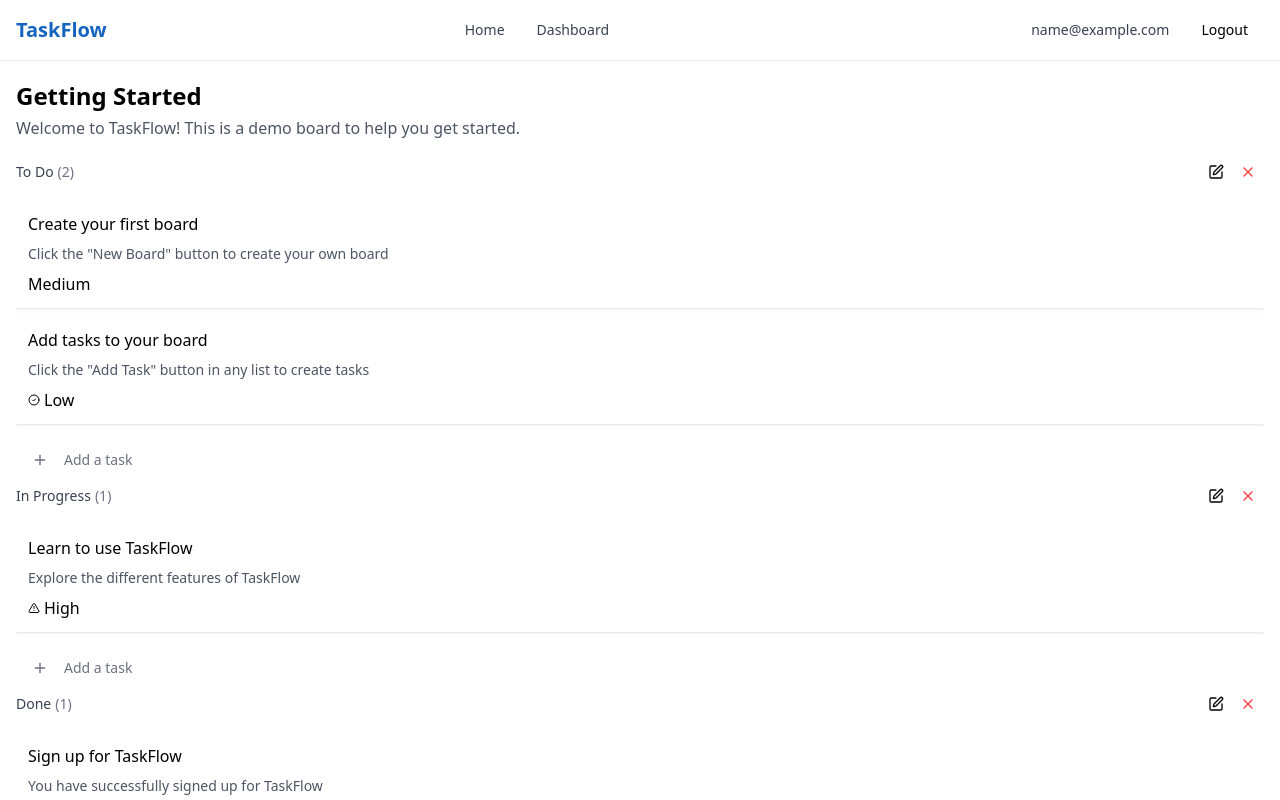
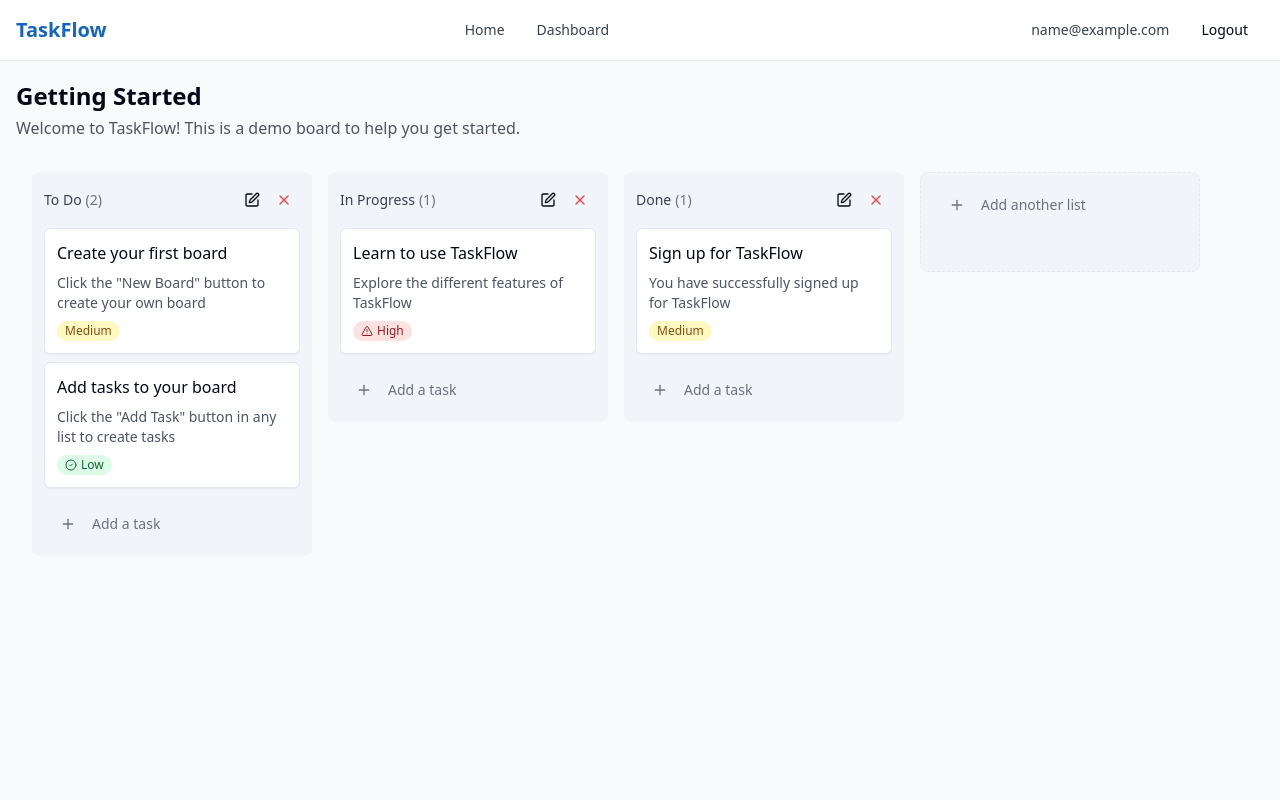
Before and after one commit to Startup4me/taskflow-github-connect, a React (Vite) app: page /board/demo-board-1 in a window 1280 px wide. Shown: the top 800 px of the page. Built offline with nearby package versions, Linux system fonts and the light colour scheme; sample sign-in values are in the browser's storage.

Commit message:
Reverted to commit 15ea392674ba2fac7d27c830588ba319f5b82237

```diff
--- a/src/components/board/BoardDetail.tsx
+++ b/src/components/board/BoardDetail.tsx
@@ -1,3 +1,4 @@
+
 import { useState, useRef, useEffect } from "react";
 import { useParams, useNavigate } from "react-router-dom";
 import { useBoard } from "@/contexts/BoardContext";
@@ -32,6 +33,8 @@ const BoardDetail = () => {
   const [editedListTitle, setEditedListTitle] = useState("");
   const [isTaskDialogOpen, setIsTaskDialogOpen] = useState(false);
   const [targetListId, setTargetListId] = useState<string | null>(null);
+  const [draggedTaskId, setDraggedTaskId] = useState<string | null>(null);
+  const [draggedListId, setDraggedListId] = useState<string | null>(null);
   const [newTask, setNewTask] = useState<Partial<Task>>({
     title: "",
     description: "",
@@ -39,6 +42,8 @@ const BoardDetail = () => {
     priority: "medium",
     status: "todo",
   });
+
+  const dragTaskRef = useRef<{ taskId: string; listId: string } | null>(null);
 
   const board = boards.find((b) => b.id === boardId);
 
@@ -83,6 +88,7 @@ const BoardDetail = () => {
   const handleCreateTask = () => {
     if (boardId && targetListId && newTask.title) {
       createTask(boardId, targetListId, newTask as Omit<Task, "id" | "createdAt" | "createdBy">);
+      // Reset form
       setNewTask({
         title: "",
         description: "",
@@ -92,6 +98,36 @@ const BoardDetail = () => {
       });
       setIsTaskDialogOpen(false);
       setTargetListId(null);
+    }
+  };
+
+  const handleDragStart = (taskId: string, listId: string) => {
+    setDraggedTaskId(taskId);
+    setDraggedListId(listId);
+    dragTaskRef.current = { taskId, listId };
+  };
+
+  const handleDragOver = (e: React.DragEvent) => {
+    e.preventDefault();
+  };
+
+  const handleDrop = (e: React.DragEvent, listId: string) => {
+    e.preventDefault();
+
+    if (dragTaskRef.current && boardId && listId !== draggedListId) {
+      // Get the task and list IDs from the ref
+      const { taskId, listId: sourceListId } = dragTaskRef.current;
+
+      // Get the board's moveTask function from context
+      const { moveTask } = useBoard();
+
+      // Move the task
+      moveTask(boardId, sourceListId, listId, taskId);
+
+      // Clear the refs and state
+      dragTaskRef.current = null;
+      setDraggedTaskId(null);
+      setDraggedListId(null);
     }
   };
 
@@ -130,10 +166,13 @@ const BoardDetail = () => {
       </div>
 
       <div className="board-container">
+        {/* Lists */}
         {board.lists.map((list) => (
           <div
             key={list.id}
             className="list-container"
+            onDragOver={handleDragOver}
+            onDrop={(e) => handleDrop(e, list.id)}
           >
             <div className="mb-3 flex items-center justify-between">
               {editingListId === list.id ? (
@@ -183,6 +222,7 @@ const BoardDetail = () => {
               )}
             </div>
 
+            {/* Tasks */}
             <div className="flex-1 overflow-y-auto mb-2">
               {list.tasks.map((task) => (
                 <TaskCard
@@ -190,6 +230,8 @@ const BoardDetail = () => {
                   task={task}
                   listId={list.id}
                   boardId={board.id}
+                  onDragStart={handleDragStart}
+                  isDragging={draggedTaskId === task.id}
                 />
               ))}
             </div>
@@ -208,6 +250,7 @@ const BoardDetail = () => {
           </div>
         ))}
 
+        {/* Add new list */}
         <div className="list-container bg-gray-50 border border-dashed min-h-[100px]">
           {isAddingList ? (
             <div className="flex flex-col">
@@ -249,6 +292,7 @@ const BoardDetail = () => {
         </div>
       </div>
 
+      {/* New Task Dialog */}
       <Dialog open={isTaskDialogOpen} onOpenChange={setIsTaskDialogOpen}>
         <DialogContent>
           <DialogHeader>
--- a/src/components/board/BoardList.tsx
+++ b/src/components/board/BoardList.tsx
@@ -4,7 +4,7 @@ import { useBoard } from '@/contexts/BoardContext';
 import { Card, CardContent, CardDescription, CardFooter, CardHeader, CardTitle } from '@/components/ui/card';
 import { Button } from '@/components/ui/button';
 import { Input } from '@/components/ui/input';
-import { Dialog, DialogContent, DialogHeader, DialogTitle, DialogTrigger, DialogDescription } from '@/components/ui/dialog';
+import { Dialog, DialogContent, DialogHeader, DialogTitle, DialogTrigger } from '@/components/ui/dialog';
 import { Textarea } from '@/components/ui/textarea';
 import { Plus, Github } from 'lucide-react';
 import { Link } from 'react-router-dom';
@@ -49,12 +49,9 @@ const BoardList = () => {
               New Board
             </Button>
           </DialogTrigger>
-          <DialogContent className="bg-background border-border">
+          <DialogContent>
             <DialogHeader>
               <DialogTitle>Create a new board</DialogTitle>
-              <DialogDescription>
-                Add a new board to organize your tasks and projects.
-              </DialogDescription>
             </DialogHeader>
             <form onSubmit={handleCreateBoard} className="space-y-4 pt-4">
               <div className="space-y-2">
@@ -91,12 +88,9 @@ const BoardList = () => {
 
       {/* GitHub Repository Dialog */}
       <Dialog open={isGithubDialogOpen} onOpenChange={setIsGithubDialogOpen}>
-        <DialogContent className="bg-background border-border">
+        <DialogContent>
           <DialogHeader>
             <DialogTitle>Connect GitHub Repository</DialogTitle>
-            <DialogDescription>
-              Link a GitHub repository to sync with your board.
-            </DialogDescription>
           </DialogHeader>
           <form onSubmit={handleConnectGithub} className="space-y-4 pt-4">
             <div className="space-y-2">
--- a/src/components/board/TaskCard.tsx
+++ b/src/components/board/TaskCard.tsx
@@ -1,3 +1,4 @@
+
 import React, { useState } from "react";
 import { Task } from "@/types";
 import { useBoard } from "@/contexts/BoardContext";
@@ -32,12 +33,16 @@ interface TaskCardProps {
   task: Task;
   listId: string;
   boardId: string;
+  onDragStart: (taskId: string, listId: string) => void;
+  isDragging: boolean;
 }
 
 const TaskCard: React.FC<TaskCardProps> = ({
   task,
   listId,
   boardId,
+  onDragStart,
+  isDragging,
 }) => {
   const { updateTask, deleteTask } = useBoard();
   const [isEditDialogOpen, setIsEditDialogOpen] = useState(false);
@@ -85,11 +90,14 @@ const TaskCard: React.FC<TaskCardProps> = ({
   return (
     <>
       <div
-        className="bg-white rounded-lg shadow p-3 mb-2"
+        className={`task-card ${isDragging ? "is-dragging" : ""}`}
+        draggable
+        onDragStart={(e) => {
+          e.dataTransfer.effectAllowed = "move";
+          onDragStart(task.id, listId);
+        }}
         onClick={() => setIsEditDialogOpen(true)}
       >
-        <div className="flex items-start gap-2">
-          <div className="flex-1">
         <div className="font-medium mb-2">{task.title}</div>
 
         {task.description && (
@@ -107,8 +115,6 @@ const TaskCard: React.FC<TaskCardProps> = ({
               {formatDate(task.dueDate)}
             </div>
           )}
-            </div>
-          </div>
         </div>
       </div>
 
--- a/src/index.css
+++ b/src/index.css
@@ -3,7 +3,105 @@
 @tailwind components;
 @tailwind utilities;
 
-/* Dialog style fixes */
-.bg-background {
-  background-color: white;
+@layer base {
+  :root {
+    --background: 210 40% 98%;
+    --foreground: 222.2 84% 4.9%;
+
+    --card: 0 0% 100%;
+    --card-foreground: 222.2 84% 4.9%;
+
+    --popover: 0 0% 100%;
+    --popover-foreground: 222.2 84% 4.9%;
+
+    --primary: 210 100% 50%;
+    --primary-foreground: 210 40% 98%;
+
+    --secondary: 210 40% 96.1%;
+    --secondary-foreground: 222.2 47.4% 11.2%;
+
+    --muted: 210 40% 96.1%;
+    --muted-foreground: 215.4 16.3% 46.9%;
+
+    --accent: 210 100% 40%;
+    --accent-foreground: 210 40% 98%;
+
+    --destructive: 0 84.2% 60.2%;
+    --destructive-foreground: 210 40% 98%;
+
+    --border: 214.3 31.8% 91.4%;
+    --input: 214.3 31.8% 91.4%;
+    --ring: 222.2 84% 4.9%;
+
+    --radius: 0.5rem;
+  }
+
+  .dark {
+    --background: 222.2 84% 4.9%;
+    --foreground: 210 40% 98%;
+
+    --card: 222.2 84% 4.9%;
+    --card-foreground: 210 40% 98%;
+
+    --popover: 222.2 84% 4.9%;
+    --popover-foreground: 210 40% 98%;
+
+    --primary: 210 100% 50%;
+    --primary-foreground: 222.2 47.4% 11.2%;
+
+    --secondary: 217.2 32.6% 17.5%;
+    --secondary-foreground: 210 40% 98%;
+
+    --muted: 217.2 32.6% 17.5%;
+    --muted-foreground: 215 20.2% 65.1%;
+
+    --accent: 210 100% 40%;
+    --accent-foreground: 210 40% 98%;
+
+    --destructive: 0 62.8% 30.6%;
+    --destructive-foreground: 210 40% 98%;
+
+    --border: 217.2 32.6% 17.5%;
+    --input: 217.2 32.6% 17.5%;
+    --ring: 212.7 26.8% 83.9%;
+  }
 }
+
+@layer base {
+  * {
+    @apply border-border;
+  }
+
+  body {
+    @apply bg-background text-foreground;
+  }
+}
+
+/* Custom styles for the Trello-like board */
+.board-container {
+  @apply flex flex-nowrap overflow-x-auto p-4 gap-4 h-[calc(100vh-10rem)];
+}
+
+.list-container {
+  @apply bg-secondary rounded-lg p-3 min-w-[280px] max-w-[280px] h-fit max-h-full flex flex-col;
+}
+
+.task-card {
+  @apply bg-white rounded-md p-3 mb-2 shadow-sm cursor-pointer border border-border hover:shadow-md transition-shadow;
+}
+
+.task-card.is-dragging {
+  @apply opacity-50 shadow-lg;
+}
+
+.task-priority-low {
+  @apply bg-green-100 text-green-800 text-xs py-0.5 px-2 rounded-full;
+}
+
+.task-priority-medium {
+  @apply bg-yellow-100 text-yellow-800 text-xs py-0.5 px-2 rounded-full;
+}
+
+.task-priority-high {
+  @apply bg-red-100 text-red-800 text-xs py-0.5 px-2 rounded-full;
+}
```
Lines whose indentation alone changed are shown as unchanged.
